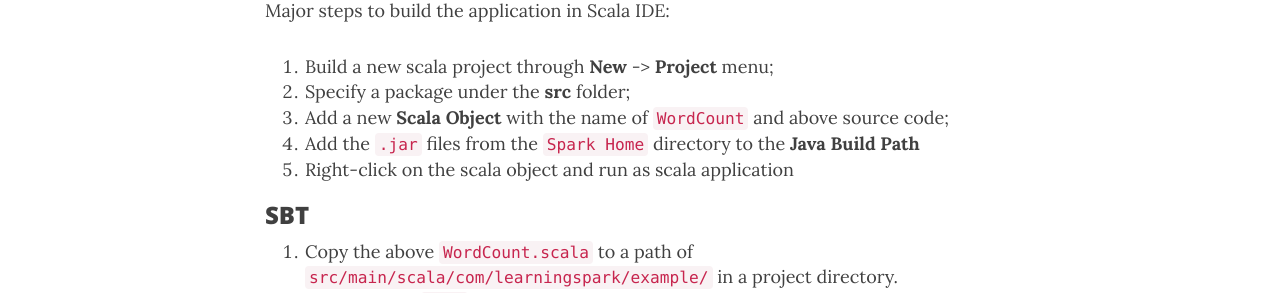
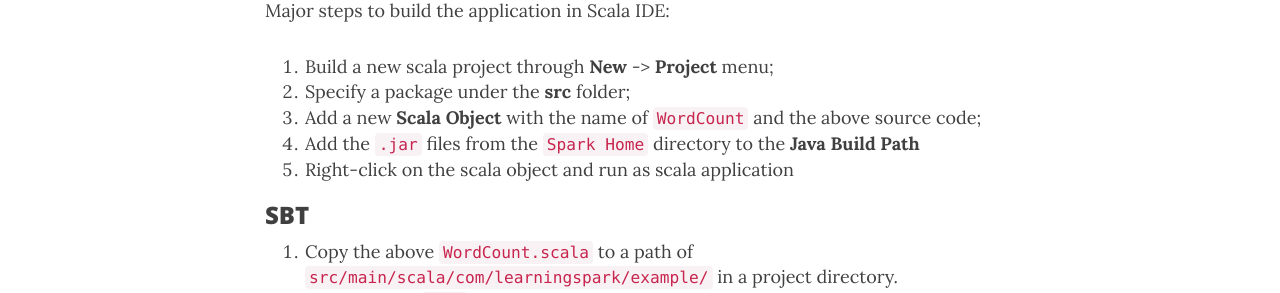
Before and after one commit to stonefl/stonefl.github.io, a Jekyll site: the page built from _posts/2018-04-17-set-up-scala-development-environment-for-apache-spark-in-standalone-mode.md, in a window 1280 px wide and 900 px high, scrolled down 5373 px. Shown: the part 154-447 px from the top of the window. Built offline with Jekyll 4.4.1, drawn with Linux system fonts in a browser that asks for light colours; nearby versions of some CDN libraries; comment, search, counter and statistics services are not loaded.

Commit message:
Update 2018-04-17-set-up-scala-development-environment-for-apache-spark-in-standalone-mode.md

```diff
--- a/_posts/2018-04-17-set-up-scala-development-environment-for-apache-spark-in-standalone-mode.md
+++ b/_posts/2018-04-17-set-up-scala-development-environment-for-apache-spark-in-standalone-mode.md
@@ -126,7 +126,7 @@ object WordCount {
 Major steps to build the application in Scala IDE:
 1. Build a new scala project through **New** -> **Project** menu;
 2. Specify a package under the **src** folder;
-3. Add a new **Scala Object** with the name of `WordCount` and above source code;
+3. Add a new **Scala Object** with the name of `WordCount` and the above source code;
 4. Add the `.jar` files from the `Spark Home` directory to the **Java Build Path**
 5. Right-click on the scala object and run as scala application
 
```
